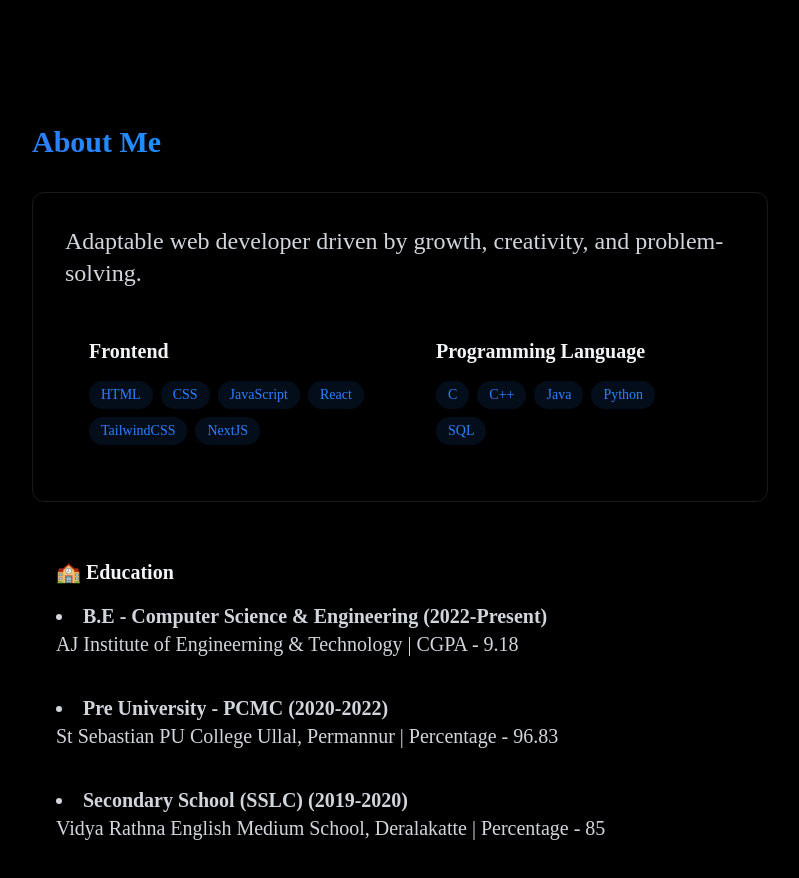
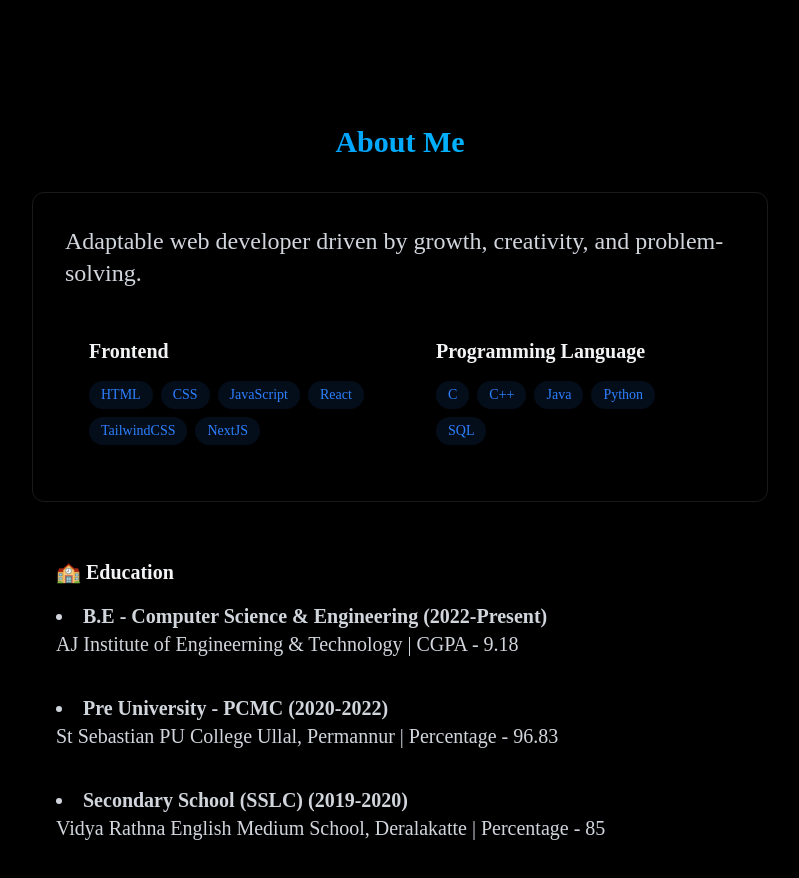
Before and after one commit to Shreyya18/new, a React (Vite) app: page / in a window 1280 px wide. Shown: the part 780-1658 px from the top of the page, without its empty margins (240-1039 px from the left). Built offline with nearby package versions, Linux system fonts and the light colour scheme.

Commit message:
center align

```diff
--- a/src/components/section/About.jsx
+++ b/src/components/section/About.jsx
@@ -8,7 +8,7 @@ export const About = () => {
     return <section id="about" className="min-w-max min-h-screen flex items-center justify-center py-20 m-0 ">
         <RevealOnScroll>
         <div className=" max-w-3xl max-auto px-4 text-xl md:text-2xl">
-            <h2 className=" text-3xl font-bold mb-8 bg-gradient-to-r from-blue-500 to-cyan-400 0 bg-clip-text text-transparent">About Me</h2>
+            <h2 className=" text-3xl font-bold mb-8 bg-gradient-to-r from-blue-500 to-cyan-400 0 bg-clip-text text-transparent flex justify-center">About Me</h2>
             <div className=" rounded-xl p-8 border-white/10 border hover:-translate-y-1 transition-all">
                 <p className="text-gray-300 mb-6">
                     Adaptable web developer driven by growth, creativity, and problem-solving.
```
